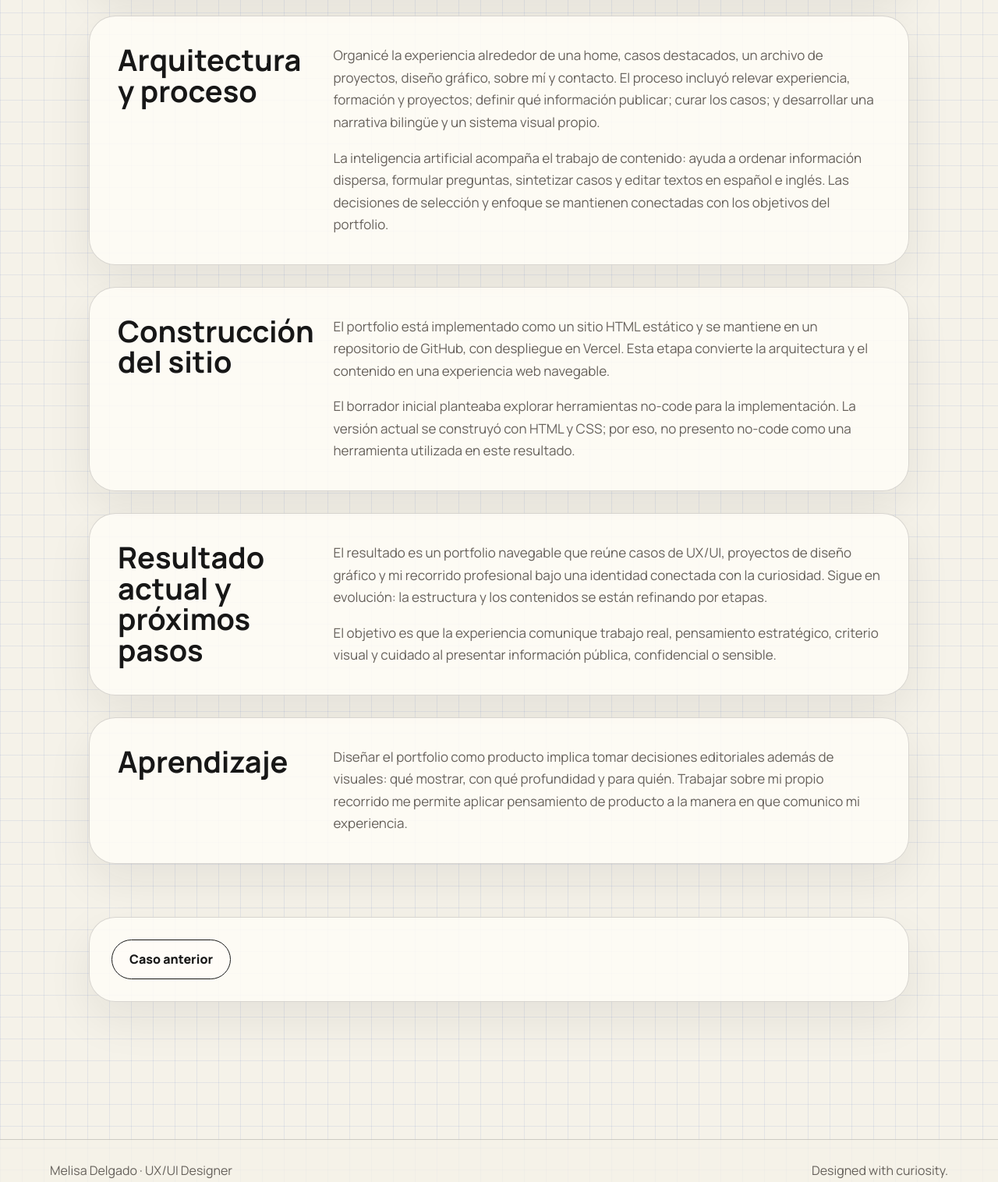
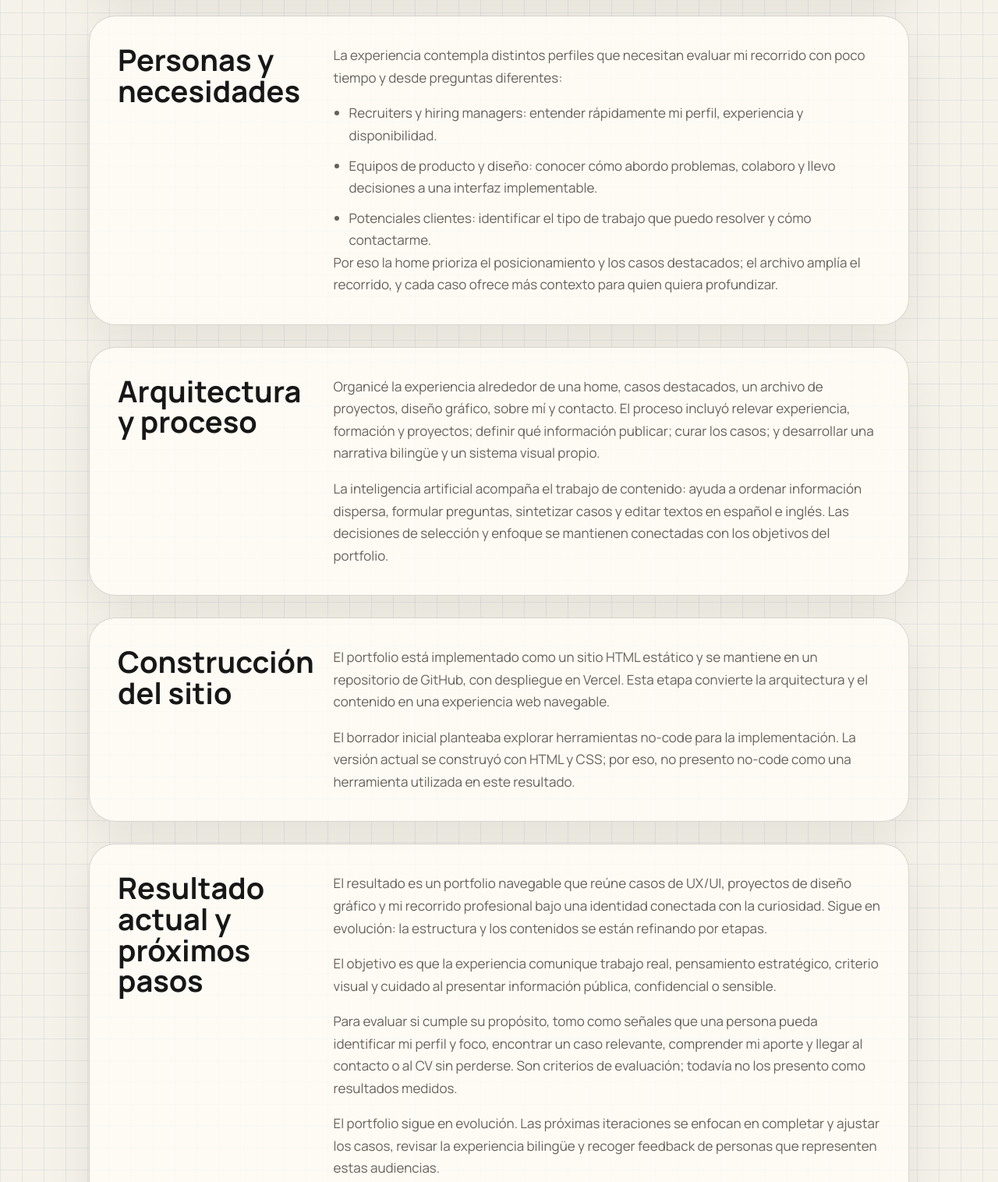
Before and after one commit to melidelgado-ux/melidelgado-portfolio, a plain HTML site: page portfolio-as-product.html in a window 1280 px wide. Shown: the part 1860-3376 px from the top of the page at 78% size. Drawn offline with Linux system fonts and the light colour scheme; a web font is replaced by a local one.

Commit message:
v3.2
Se actualiza el CV

```diff
--- a/portfolio-as-product.html
+++ b/portfolio-as-product.html
@@ -108,6 +108,19 @@
           </article>
 
           <article class="case-section">
+            <h2>Personas y necesidades</h2>
+            <div>
+              <p>La experiencia contempla distintos perfiles que necesitan evaluar mi recorrido con poco tiempo y desde preguntas diferentes:</p>
+              <ul>
+                <li>Recruiters y hiring managers: entender rápidamente mi perfil, experiencia y disponibilidad.</li>
+                <li>Equipos de producto y diseño: conocer cómo abordo problemas, colaboro y llevo decisiones a una interfaz implementable.</li>
+                <li>Potenciales clientes: identificar el tipo de trabajo que puedo resolver y cómo contactarme.</li>
+              </ul>
+              <p>Por eso la home prioriza el posicionamiento y los casos destacados; el archivo amplía el recorrido, y cada caso ofrece más contexto para quien quiera profundizar.</p>
+            </div>
+          </article>
+
+          <article class="case-section">
             <h2>Arquitectura y proceso</h2>
             <div>
               <p>Organicé la experiencia alrededor de una home, casos destacados, un archivo de proyectos, diseño gráfico, sobre mí y contacto. El proceso incluyó relevar experiencia, formación y proyectos; definir qué información publicar; curar los casos; y desarrollar una narrativa bilingüe y un sistema visual propio.</p>
@@ -137,6 +150,8 @@
                 estratégico, criterio visual y cuidado al presentar información pública,
                 confidencial o sensible.
               </p>
+              <p>Para evaluar si cumple su propósito, tomo como señales que una persona pueda identificar mi perfil y foco, encontrar un caso relevante, comprender mi aporte y llegar al contacto o al CV sin perderse. Son criterios de evaluación; todavía no los presento como resultados medidos.</p>
+              <p>El portfolio sigue en evolución. Las próximas iteraciones se enfocan en completar y ajustar los casos, revisar la experiencia bilingüe y recoger feedback de personas que representen estas audiencias.</p>
             </div>
           </article>
 
--- a/translations.js
+++ b/translations.js
@@ -44,7 +44,8 @@
     "Alianza Americas: comunicación visual, web institucional y recursos digitales para una ONG.": "Alianza Americas: visual communication, institutional website, and digital resources for an NGO.",
     "Evolución visual y operativa de una web bilingüe: mejoras de interfaz, colecciones CMS y capacitación para que el equipo pudiera mantener información y recursos con autonomía.": "Visual and operational evolution of a bilingual website: interface improvements, CMS collections, and team training so staff could maintain information and resources independently.",
     "Diseñar mi portfolio como producto.": "Designing my portfolio as a product.",
-    "Estrategia, curaduría, no-code e inteligencia artificial para diseñar mi portfolio como producto.": "Strategy, curation, no-code, and artificial intelligence to design my portfolio as a product.",
+    "Estrategia, curaduría e inteligencia artificial para diseñar mi portfolio como producto y llevarlo a una experiencia web publicada.": "Strategy, curation, and artificial intelligence to shape my portfolio as a product and bring it to a published web experience.",
+    "HTML / CSS": "HTML / CSS",
     "Rediseño web, design system y Webflow para una marca de seguros más clara, humana y escalable.": "Website redesign, design system, and Webflow for a clearer, more human, and scalable insurance brand.",
     "Comunicación visual, mejora continua y CMS bilingüe para una web institucional con impacto social.": "Visual communication, continuous improvement, and a bilingual CMS for an institutional website with social impact.",
     "UX/UI Designer · Strategy · AI": "UX/UI Designer · Strategy · AI",
@@ -145,6 +146,14 @@
     "La amplitud de proyectos podía sentirse dispersa si se presentaba sin una narrativa. El portfolio debía mostrar profundidad en algunos casos y, a la vez, dar contexto sobre otros proyectos y áreas de mi recorrido.": "The range of projects could feel scattered without a clear narrative. The portfolio needed to show depth in selected case studies while providing context for other projects and areas of my experience.",
     "El concepto rector es “La curiosidad mató al gato, pero el gato murió sabiendo”. La curiosidad funciona como método: hacer mejores preguntas, entender contextos, ordenar información, explorar posibilidades y diseñar experiencias más claras.": "The guiding concept is “Curiosity may have killed the cat, but at least it died knowing.” Curiosity is a method: asking better questions, understanding context, organizing information, exploring possibilities, and designing clearer experiences.",
     "Objetivos y decisiones de contenido": "Goals and content decisions",
+    "Personas y necesidades": "Audiences and needs",
+    "La experiencia contempla distintos perfiles que necesitan evaluar mi recorrido con poco tiempo y desde preguntas diferentes:": "The experience considers different audiences who need to assess my background quickly and through different questions:",
+    "Recruiters y hiring managers: entender rápidamente mi perfil, experiencia y disponibilidad.": "Recruiters and hiring managers: quickly understand my profile, experience, and availability.",
+    "Equipos de producto y diseño: conocer cómo abordo problemas, colaboro y llevo decisiones a una interfaz implementable.": "Product and design teams: understand how I approach problems, collaborate, and turn decisions into an implementable interface.",
+    "Potenciales clientes: identificar el tipo de trabajo que puedo resolver y cómo contactarme.": "Potential clients: identify the kind of work I can take on and how to contact me.",
+    "Por eso la home prioriza el posicionamiento y los casos destacados; el archivo amplía el recorrido, y cada caso ofrece más contexto para quien quiera profundizar.": "That is why the home page prioritizes positioning and featured case studies; the archive broadens the picture, and each case provides more context for anyone who wants to explore further.",
+    "Para evaluar si cumple su propósito, tomo como señales que una persona pueda identificar mi perfil y foco, encontrar un caso relevante, comprender mi aporte y llegar al contacto o al CV sin perderse. Son criterios de evaluación; todavía no los presento como resultados medidos.": "To evaluate whether it serves its purpose, I look for signs that visitors can identify my profile and focus, find a relevant case study, understand my contribution, and reach my contact details or resume without getting lost. These are evaluation criteria, not measured results yet.",
+    "El portfolio sigue en evolución. Las próximas iteraciones se enfocan en completar y ajustar los casos, revisar la experiencia bilingüe y recoger feedback de personas que representen estas audiencias.": "The portfolio is still evolving. The next iterations focus on completing and refining case studies, reviewing the bilingual experience, and gathering feedback from people who represent these audiences.",
     "La estructura busca presentar el recorrido profesional con foco en oportunidades remotas y mantener abierta la posibilidad de proyectos freelance.": "The structure presents my professional journey with a focus on remote opportunities while remaining open to freelance projects.",
     "Crear una experiencia bilingüe en español e inglés.": "Create a bilingual experience in Spanish and English.",
     "Desarrollar tres proyectos destacados y un archivo para mostrar la amplitud del recorrido.": "Develop three in-depth featured projects and an archive that shows the breadth of my experience.",
```
Also changed, not shown: index.html (+3 -3 lines), 2 other files.
